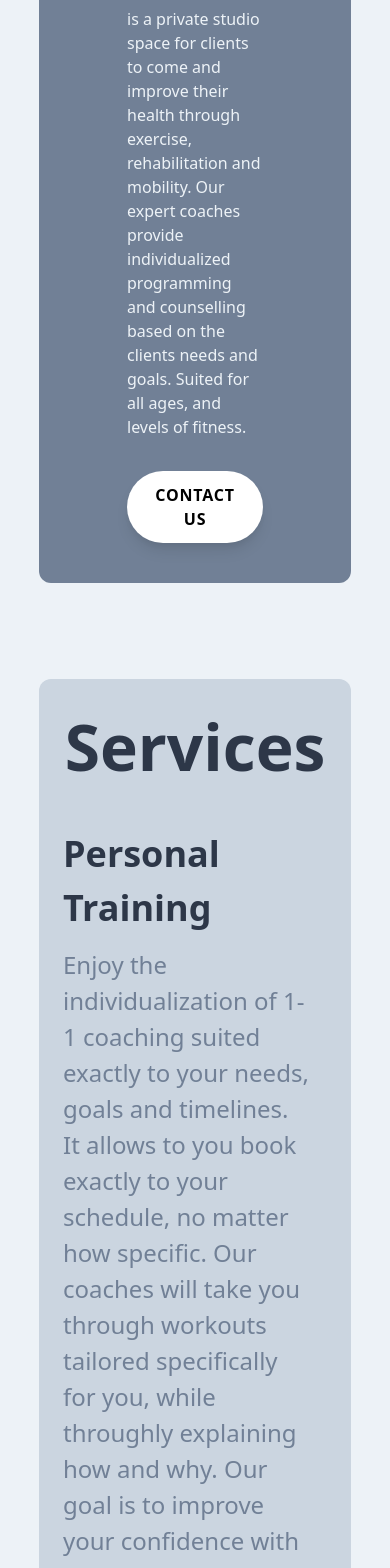
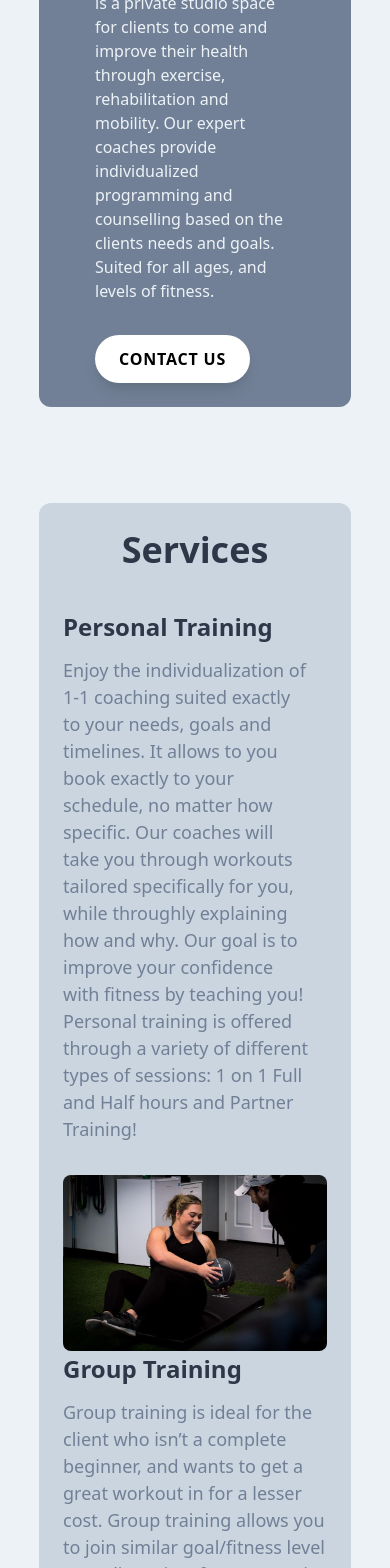
Before and after one commit to AlecYoungblut/fitness-website, a React (Create React App) app in the folder portfolio/: page / in a window 390 px wide. Shown: the part 432-2000 px from the top of the page. Built offline with nearby package versions, Linux system fonts and the light colour scheme.

Commit message:
updated some styling for mobile views

```diff
--- a/portfolio/src/components/CallToAction.js
+++ b/portfolio/src/components/CallToAction.js
@@ -67,7 +67,7 @@ class CallToAction extends React.Component {
     }
     render() {
         return (
-            <section className="bg-gray-300 mx-auto w-4/5 rounded-xl lg:pb-10 pt-10 mb-24" id="Lorem_Contact">
+            <section className="bg-gray-300 mx-auto w-4/5 rounded-xl lg:pb-10 lg:pt-10 mb-24" id="Lorem_Contact">
                 {
                     /*
                     <div className="container mx-auto px-6 text-center py-16">
--- a/portfolio/src/components/Features.js
+++ b/portfolio/src/components/Features.js
@@ -8,15 +8,15 @@ class Features extends React.Component {
     render() {
         return (
             <section className="bg-gray-400 mx-auto w-4/5 rounded-xl mb-24">
-                  {/* this is for all views except large */}
+                {/* this is for all views except large */}
                 <section className="block lg:hidden container mx-auto px-6 p-5 my-10" >
-                    <h2 className="text-6xl font-bold text-center text-gray-800 mb-8">
+                    <h2 className="text-4xl font-bold text-center text-gray-800 mb-8">
                         Services
                     </h2>
                     <div className="flex items-center flex-wrap">
                         <div className="w-full md:w-1/2 lg:pr-10">
-                            <h4 className="text-4xl text-gray-800 font-bold mb-3">Personal Training </h4>
-                            <p className="text-gray-600 mb-8 mr-4 text-2xl">
+                            <h4 className="text-2xl text-gray-800 font-bold mb-3">Personal Training </h4>
+                            <p className="text-gray-600 mb-8 mr-4 text-lg">
                                 Enjoy the individualization of 1-1 coaching suited exactly to your needs, goals and timelines. It allows to you book exactly to your schedule, no matter how specific. Our coaches will take you through workouts tailored specifically for you, while throughly explaining how and why. Our goal is to improve your confidence with fitness by teaching you!
                                 Personal training is offered through a variety of different types of sessions: 1 on 1 Full and Half hours and Partner Training!
                             </p>
@@ -27,8 +27,8 @@ class Features extends React.Component {
                     </div>
                     <div className="flex items-center flex-wrap">
                         <div className="w-full md:w-1/2 pl-0 md:pl-10 ">
-                            <h4 className="text-4xl text-gray-800 font-bold mb-3">Group Training</h4>
-                            <p className="text-gray-600 mb-8 text-2xl">
+                            <h4 className="text-2xl text-gray-800 font-bold mb-3">Group Training</h4>
+                            <p className="text-gray-600 mb-8 text-lg">
                                 Group training is ideal for the client who isn’t a complete beginner, and wants to get a great workout in for a lesser cost. Group training allows you to join similar goal/fitness level type clients in a fun, energetic atmosphere. Classes are at set times throughout the week, and is drop in style!
                             </p>
                         </div>
@@ -39,8 +39,8 @@ class Features extends React.Component {
 
                     <div className="flex items-center flex-wrap pt-2">
                         <div className="w-full md:w-1/2 lg:pr-10">
-                            <h4 className="text-4xl text-gray-800 font-bold mb-3">Nutrition Coaching</h4>
-                            <p className="text-gray-600 mb-8 text-2xl">
+                            <h4 className="text-2xl text-gray-800 font-bold mb-3">Nutrition Coaching</h4>
+                            <p className="text-gray-600 mb-8 text-lg">
                                 We understand that eating to fuel your body properly can be difficult and confusing.
                                 Our coaches can help you plan for success with a realistic, manageable and enjoyable meal plan that YOU can stick to without feeling deprived!
                                 A Nutrition Coaching Session includes a 1-hour consultation as well as a follow up meal plan based on your goals, likes, and dislikes.
@@ -53,8 +53,8 @@ class Features extends React.Component {
 
                     <div className="flex items-center flex-wrap pt-2">
                         <div className="w-full md:w-1/2 pl-0 md:pl-10 pb-2">
-                            <h4 className="text-4xl text-gray-800 font-bold mb-3">Fascial Stretch Therapy</h4>
-                            <p className="text-gray-600 mb-8 text-2xl">
+                            <h4 className="text-2l text-gray-800 font-bold mb-3">Fascial Stretch Therapy</h4>
+                            <p className="text-gray-600 mb-8 text-lg">
                                 Fascial Stretch Therapy [FST] is a pain-free, table based assisted stretching, focusing on the fascia and joint capsules as the key element to achieving optimal flexibility and pain relief. Members of all ages can benefit from FST, and will see and feel improvement as early as the first treatment!
                                 The benefits of FST include:
                                 Reduced Pain,
--- a/portfolio/src/components/HeroSection.js
+++ b/portfolio/src/components/HeroSection.js
@@ -5,7 +5,7 @@ class HeroSection extends React.Component {
         return (
             <section className="bg-gray-600 rounded-xl mx-auto w-4/5 mb-24">
                 <div className="block lg:hidden nb mx-auto my-10">
-                    <div className="container mx-auto py-10 px-16 ">
+                    <div className="container mx-auto py-6 px-8 ">
                         <div className="container mx-auto px-6">
                             <h2 className="text-3xl font-bold mb-2 text-white">
                                 VISFIT Personal Training
@@ -14,7 +14,7 @@ class HeroSection extends React.Component {
                                 is a private studio space for clients to come and improve their health through exercise, rehabilitation and mobility. Our expert coaches provide individualized programming and counselling based on the clients needs and goals. Suited for all ages, and levels of fitness.
                             </h3>
                             <a href="#ContactSm">
-                                <button className="bg-white font-bold rounded-full py-3 px-6 shadow-lg uppercase tracking-wider text-base"href="#ContactSm">
+                                <button className="bg-white font-bold rounded-full py-3 px-6 shadow-lg uppercase tracking-wider text-base" href="#ContactSm">
                                     Contact Us
                                 </button>
                             </a>
@@ -23,7 +23,7 @@ class HeroSection extends React.Component {
                 </div>
                 <div className="hidden lg:block mx-auto my-16">
                     <div className="mx-auto">
-                        <div className="mx-auto px-6 py-12 bg-gray-600 rounded-xl ">
+                        <div className="mx-auto px-6 py-6 bg-gray-600 rounded-xl ">
                             <h2 className="text-6xl font-bold mb-2 text-white">
                                 VISFIT Personal Training
                             </h2>
```
Also changed, not shown: portfolio/src/components/AboutUs.js (+4 -4 lines), 1 other file (tests, documents, lock files or other folders).
